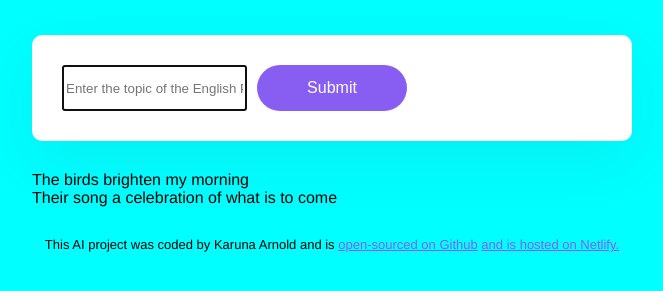
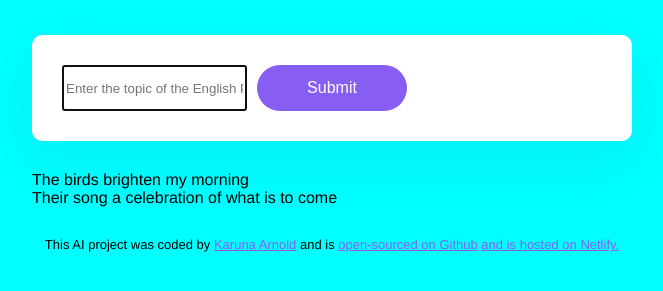
Before and after one commit to Lewis-88hub/English-Poem-Generator, a plain HTML site: page index.html in a window 1280 px wide. Shown: the part 169-460 px from the top of the page, without its empty margins (308-971 px from the left). Drawn offline with Linux system fonts and the light colour scheme.

Commit message:
Update index.html

```diff
--- a/index.html
+++ b/index.html
@@ -30,7 +30,10 @@
       </div>
     </main>
     <footer>
-      This AI project was coded by Karuna Arnold and is
+        This AI project was coded by
+        <a href="https://github.com/Lewis-88hub/English-Poem-Generator/" target="_blank">Karuna Arnold</a>
+        and is
+
       <a
         href="https://github.com/Lewis-88hub/English-Poem-Generator"
         target="_blank"
```
